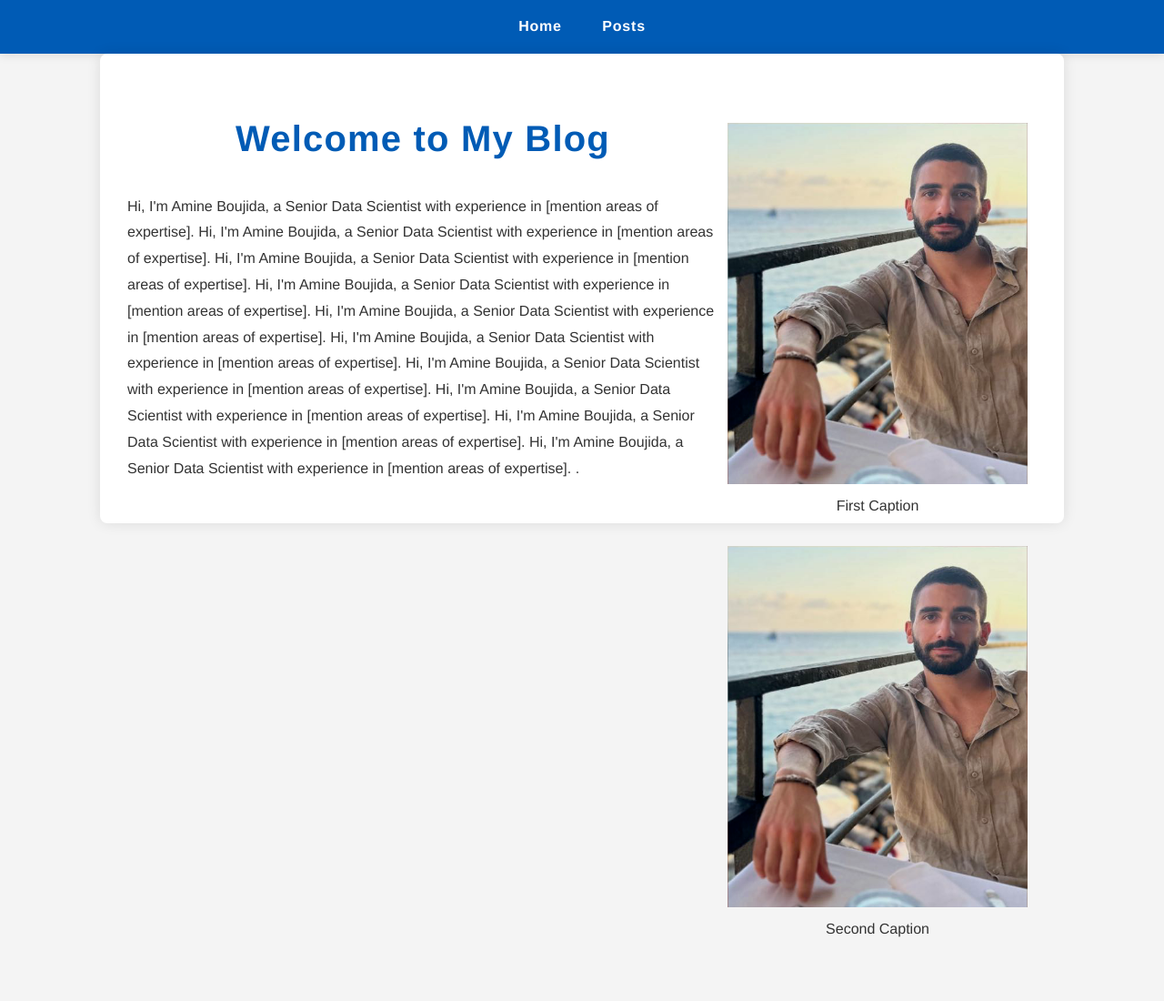
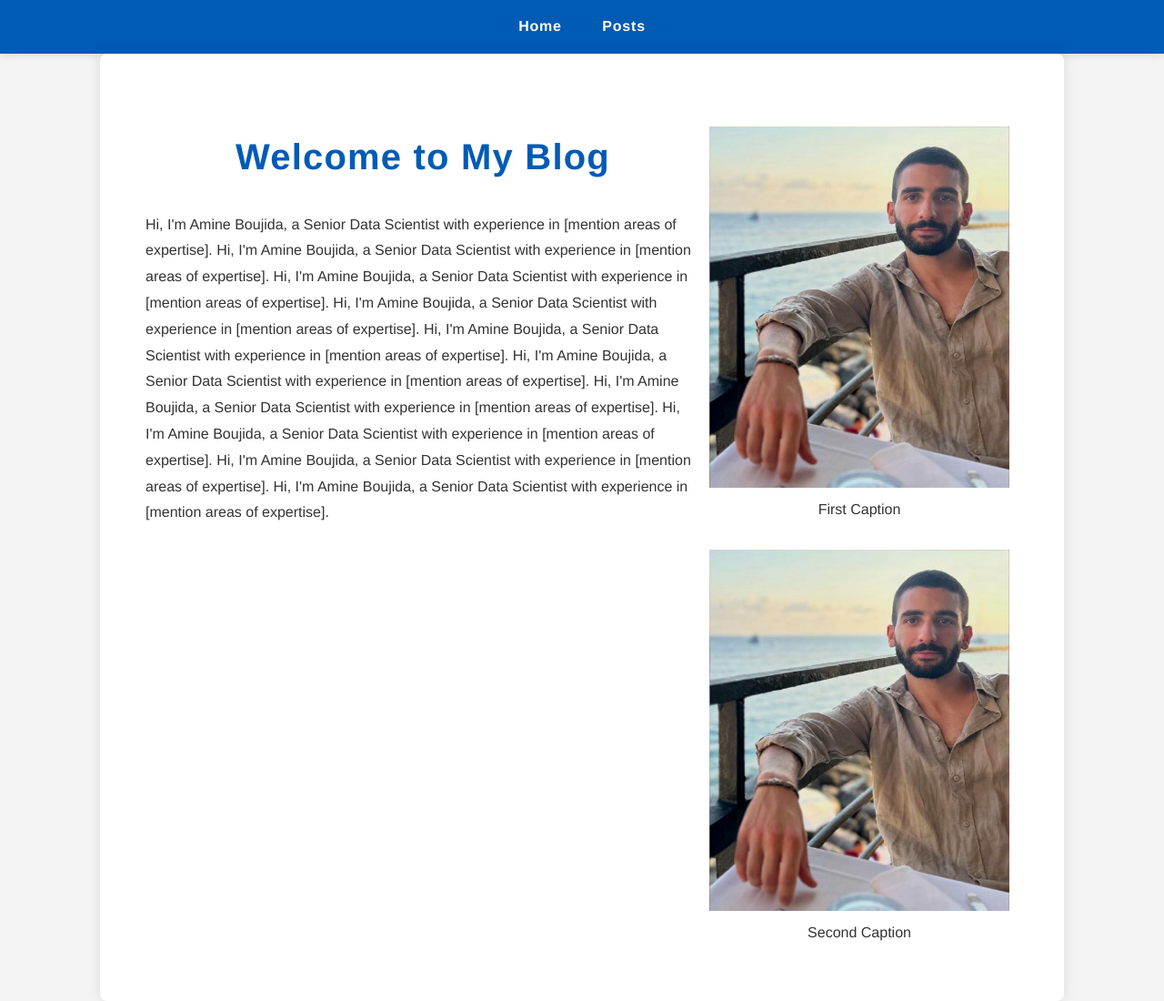
Before and after one commit to b7amine/b7amine.github.io, a Jekyll site: the page built from index.html, in a window 1280 px wide. Shown: the whole page at 91% size. Built offline with Jekyll 4.4.1, drawn with Linux system fonts in a browser that asks for light colours; before the commit the page ends 1046 px from its top, so only the background shows below that.

```diff
--- a/index.html
+++ b/index.html
@@ -2,7 +2,8 @@
 layout: default
 title: Home
 ---
-<p>
+<div style="background-color: white; padding: 20px; overflow: auto;">
+
 <!-- Container to hold the images and stack them vertically on the right -->
 <div style="float: right; width: 350px;">
 
@@ -24,6 +25,7 @@
 
   <!-- Text that wraps around the floated images -->
   <h1>Welcome to My Blog</h1>
+  <p>
   Hi, I'm {{ site.title }}, a Senior Data Scientist with experience in [mention areas of expertise].
       Hi, I'm {{ site.title }}, a Senior Data Scientist with experience in [mention areas of expertise].
       Hi, I'm {{ site.title }}, a Senior Data Scientist with experience in [mention areas of expertise].
@@ -35,17 +37,5 @@
       Hi, I'm {{ site.title }}, a Senior Data Scientist with experience in [mention areas of expertise].
       Hi, I'm {{ site.title }}, a Senior Data Scientist with experience in [mention areas of expertise].
 
-
-
-
-
-
-
-
-
-
-
-
-
-            .
   </p>
+</div>
```
